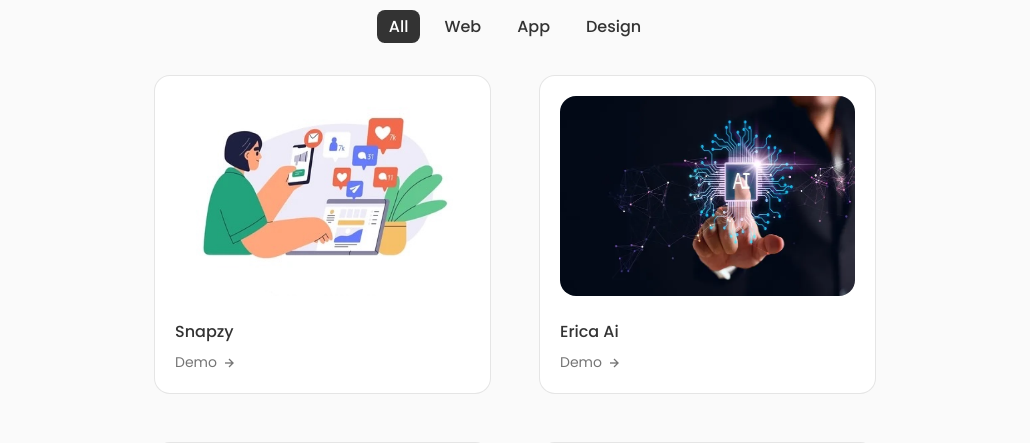
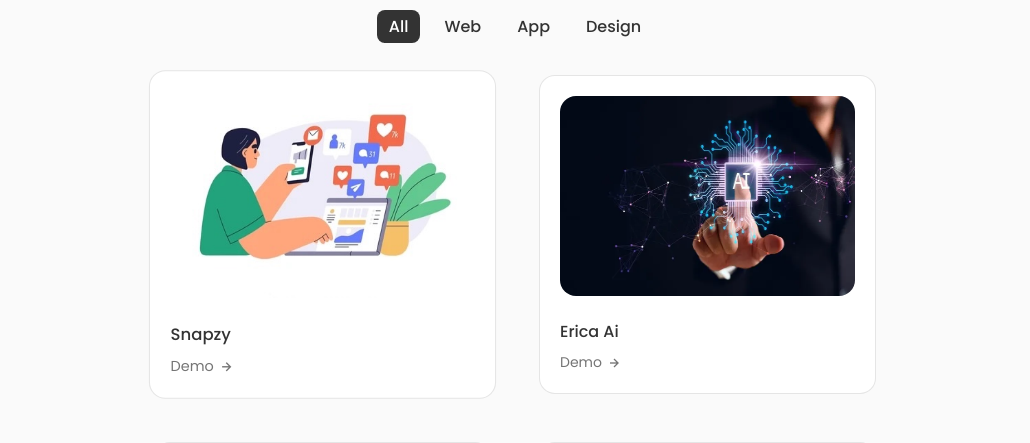
Before and after one commit to akashverma-lkw/Portfolio, a React (Vite) app in the folder akash-portfolio/: page / in a window 1280 px wide. In both pictures the pointer is over the element 447 px from the left and 3621 px from the top of the page. Shown: the part 3387-3830 px from the top of the page, without its empty margins (125-1155 px from the left). Built offline with nearby package versions, Linux system fonts and the light colour scheme.

Commit message:
edit work css file

```diff
--- a/akash-portfolio/src/components/work/work.css
+++ b/akash-portfolio/src/components/work/work.css
@@ -31,6 +31,12 @@
     border: 1px solid rgba(0, 0, 0, 0.1);
     padding: 1.25rem;
     border-radius: 1rem;
+    transition: 0.6s;
+}
+
+.work__card:hover{
+    cursor: pointer;
+    transform: scale(1.03);
 }
 
 .work__img {
```
